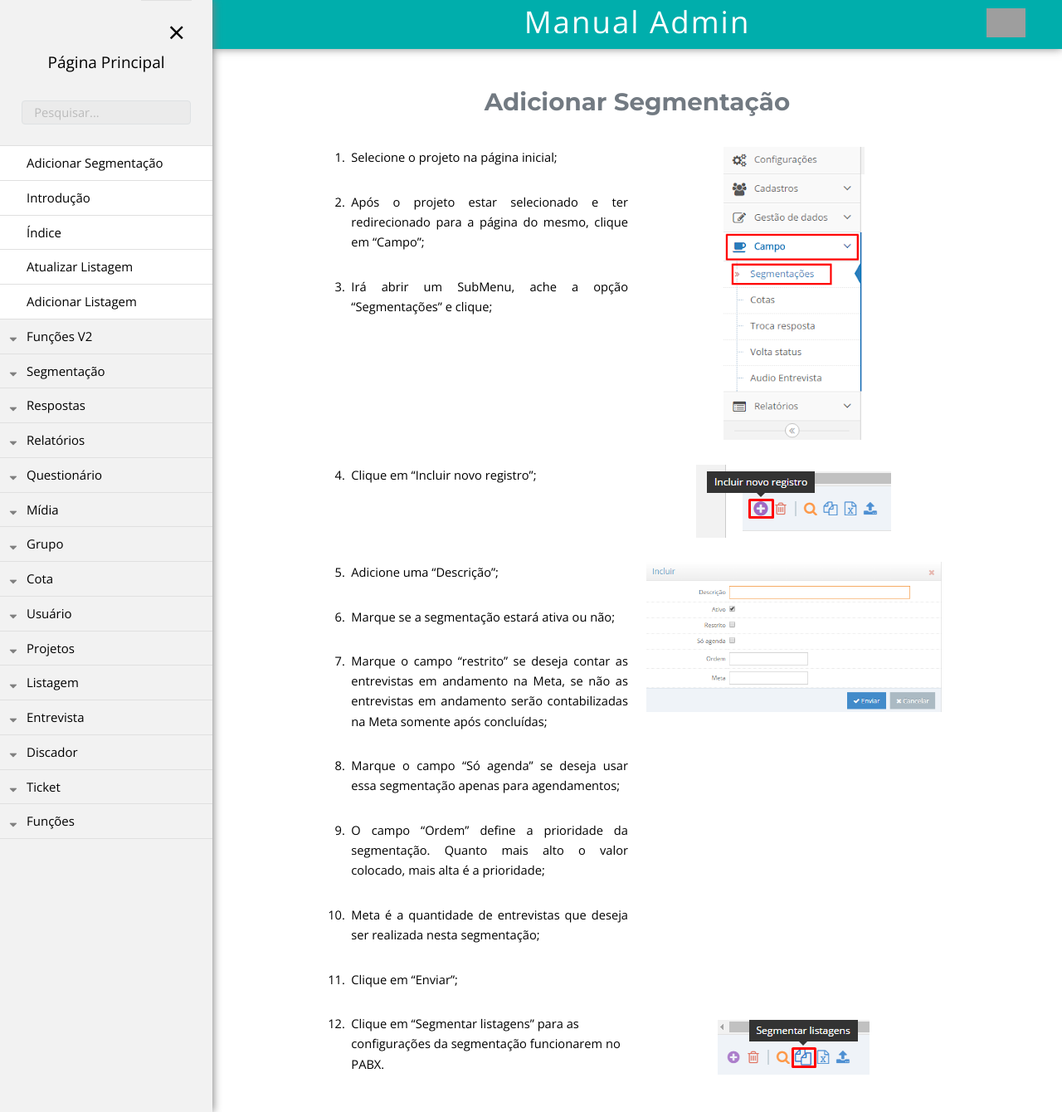
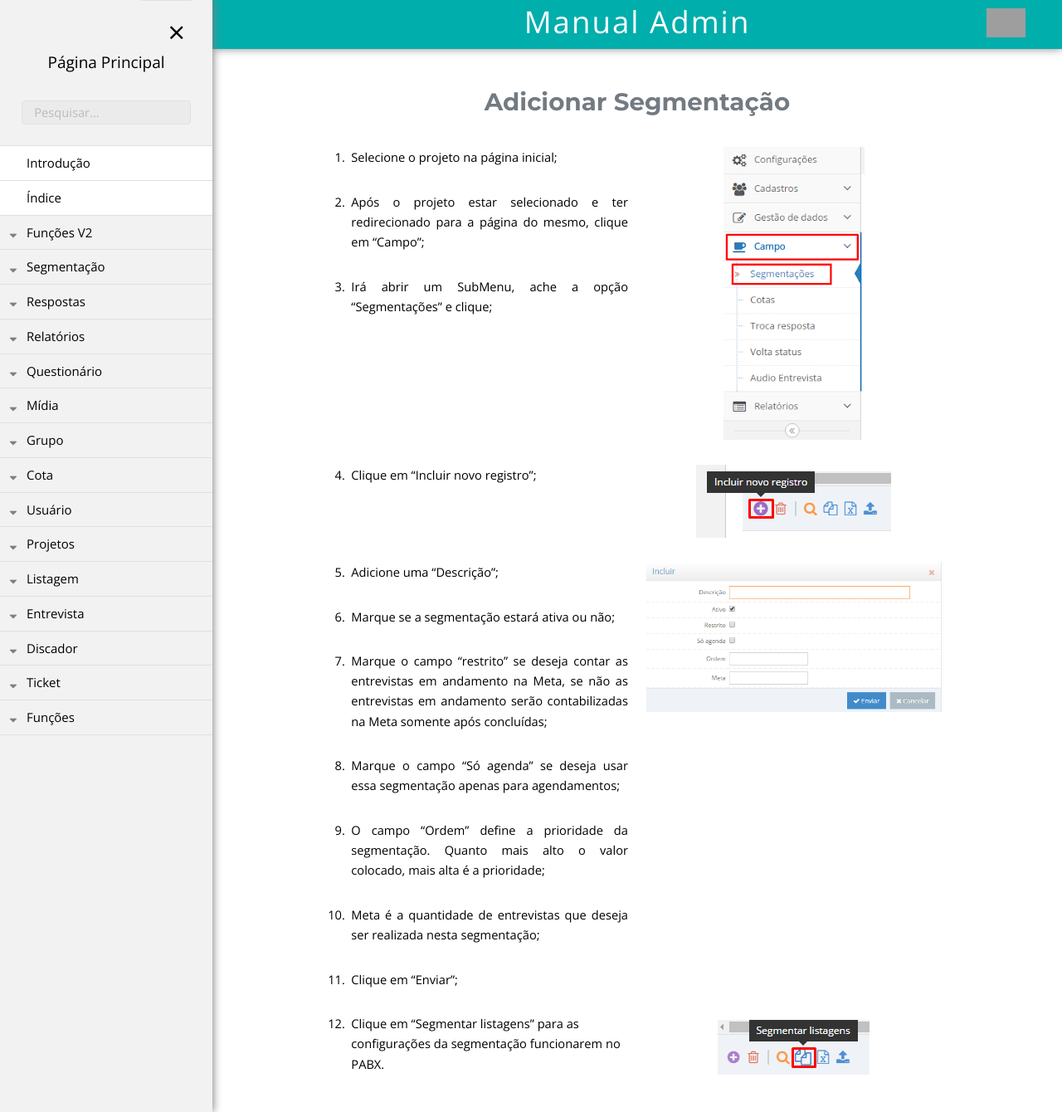
Before and after one commit to rogerio-figueiredo-hsr/hsrtechonline.github.io, a Jekyll site: the page built from _posts/2018-06-18-adicionar-segmentacao.md, in a window 1280 px wide and 1340 px high. Shown: the whole window at 83% size. Built offline with Jekyll 4.4.1, drawn with Linux system fonts in a browser that asks for light colours; some of the changed lines change nothing that is shown; grey boxes are pictures that could not be loaded.

Commit message:
manual antigo

```diff
--- a/_posts/2018-06-15-adicionar-listagem.md
+++ b/_posts/2018-06-15-adicionar-listagem.md
@@ -3,7 +3,7 @@ layout: post
 title:  "Adicionar Listagem"
 projeto: "fastQuestAdmin"
 permalink: /fastQuestAdmin/listagem/adicionar-listagem
-
+pasta: "Listagem"
 ---
 # Adicionar Listagem
 
--- a/_posts/2018-06-15-atualizar-listagem.md
+++ b/_posts/2018-06-15-atualizar-listagem.md
@@ -3,7 +3,7 @@ layout: post
 title:  "Atualizar Listagem"
 projeto: "fastQuestAdmin"
 permalink: /fastQuestAdmin/listagem/atualizar-listagem
-
+pasta: "Listagem"
 ---
 # Atualizar Listagem
 
--- a/_posts/2018-06-18-adicionar-segmentacao.md
+++ b/_posts/2018-06-18-adicionar-segmentacao.md
@@ -3,6 +3,7 @@ layout: post
 title:  "Adicionar Segmentação"
 projeto: "fastQuestAdmin"
 permalink: /fastQuestAdmin/segmentacao/adicionar-segmentacao
+pasta: "Segmentacao"
 ---
 # Adicionar Segmentação
 
```
